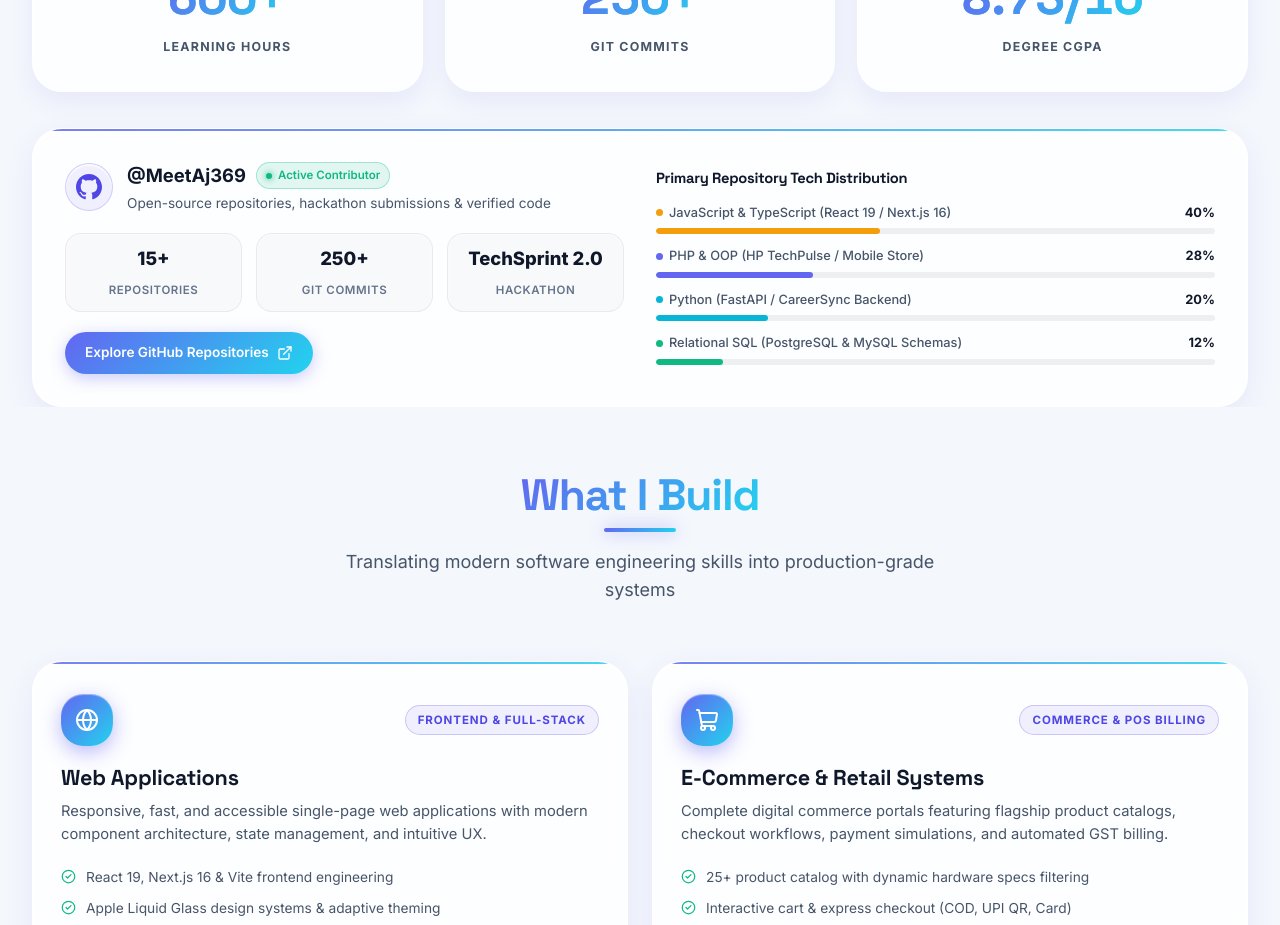
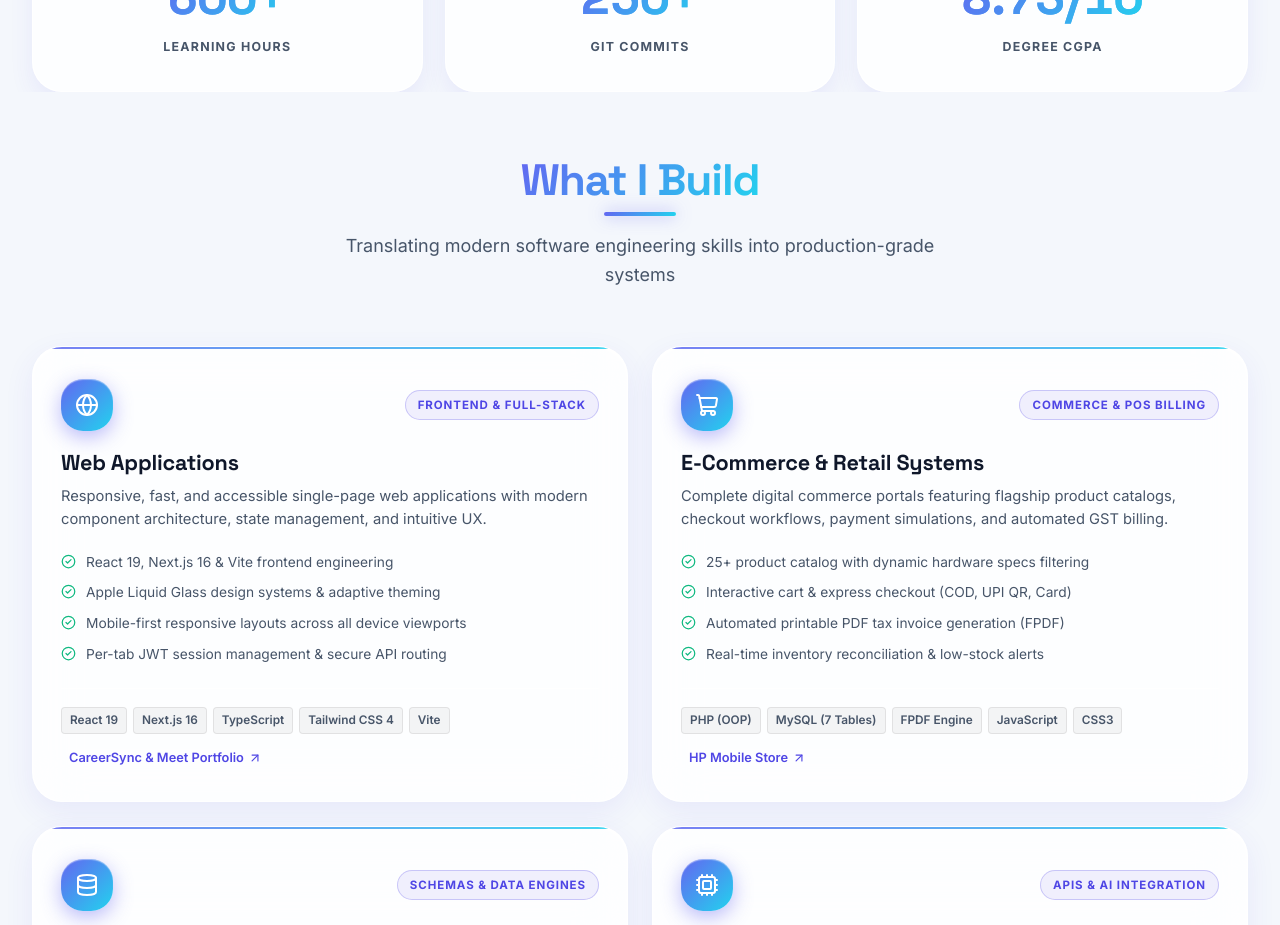
Before and after one commit to MeetAj369/Meet-Portfolio, a React (Vite) app: page / in a window 1280 px wide. Shown: the part 2520-3445 px from the top of the page. Built offline with nearby package versions, Linux system fonts and the light colour scheme.

Commit message:
feat(statistics): remove GitHub activity card as requested

```diff
--- a/src/components/sections/Statistics/Statistics.jsx
+++ b/src/components/sections/Statistics/Statistics.jsx
@@ -1,6 +1,5 @@
 import React from 'react';
-import { FolderGit2, Award, Code2, Clock, GitCommitHorizontal, GraduationCap, ExternalLink } from 'lucide-react';
-import { GithubIcon } from '../../common/Icons/BrandIcons';
+import { FolderGit2, Award, Code2, Clock, GitCommitHorizontal, GraduationCap } from 'lucide-react';
 import AnimatedCounter from '../../common/AnimatedCounter/AnimatedCounter';
 import { useScrollReveal } from '../../../hooks/useScrollReveal';
 import { stats } from '../../../data/personalInfo';
@@ -33,97 +32,6 @@ const Statistics = () => {
             );
           })}
         </div>
-
-        {/* Interactive GitHub Activity & Repository Momentum Card */}
-        <div className={styles.githubCard}>
-          <div className={styles.githubLeft}>
-            <div className={styles.githubHeader}>
-              <div className={styles.githubAvatar}>
-                <GithubIcon size={26} />
-              </div>
-              <div>
-                <div className={styles.githubUserRow}>
-                  <span className={styles.githubUsername}>@MeetAj369</span>
-                  <span className={styles.githubStatusBadge}>
-                    <span className={styles.githubDot} /> Active Contributor
-                  </span>
-                </div>
-                <p className={styles.githubBio}>Open-source repositories, hackathon submissions &amp; verified code</p>
-              </div>
-            </div>
-
-            <div className={styles.githubMetricsRow}>
-              <div className={styles.githubMetric}>
-                <span className={styles.githubMetricVal}>15+</span>
-                <span className={styles.githubMetricLbl}>Repositories</span>
-              </div>
-              <div className={styles.githubMetric}>
-                <span className={styles.githubMetricVal}>250+</span>
-                <span className={styles.githubMetricLbl}>Git Commits</span>
-              </div>
-              <div className={styles.githubMetric}>
-                <span className={styles.githubMetricVal}>TechSprint 2.0</span>
-                <span className={styles.githubMetricLbl}>Hackathon</span>
-              </div>
-            </div>
-
-            <a
-              href="https://github.com/MeetAj369"
-              target="_blank"
-              rel="noopener noreferrer"
-              className={styles.githubExploreBtn}
-              aria-label="Explore Meet Chauhan on GitHub"
-            >
-              <span>Explore GitHub Repositories</span>
-              <ExternalLink size={16} />
-            </a>
-          </div>
-
-          <div className={styles.githubRight}>
-            <h4 className={styles.langTitle}>Primary Repository Tech Distribution</h4>
-            <div className={styles.langList}>
-              <div className={styles.langItem}>
-                <div className={styles.langHeader}>
-                  <span className={styles.langName}><span className={styles.langDotJs} /> JavaScript &amp; TypeScript (React 19 / Next.js 16)</span>
-                  <span className={styles.langPercent}>40%</span>
-                </div>
-                <div className={styles.langBarTrack}>
-                  <div className={styles.langBarFill} style={{ width: '40%', background: '#f59e0b' }} />
-                </div>
-              </div>
-
-              <div className={styles.langItem}>
-                <div className={styles.langHeader}>
-                  <span className={styles.langName}><span className={styles.langDotPhp} /> PHP &amp; OOP (HP TechPulse / Mobile Store)</span>
-                  <span className={styles.langPercent}>28%</span>
-                </div>
-                <div className={styles.langBarTrack}>
-                  <div className={styles.langBarFill} style={{ width: '28%', background: '#6366f1' }} />
-                </div>
-              </div>
-
-              <div className={styles.langItem}>
-                <div className={styles.langHeader}>
-                  <span className={styles.langName}><span className={styles.langDotPy} /> Python (FastAPI / CareerSync Backend)</span>
-                  <span className={styles.langPercent}>20%</span>
-                </div>
-                <div className={styles.langBarTrack}>
-                  <div className={styles.langBarFill} style={{ width: '20%', background: '#06b6d4' }} />
-                </div>
-              </div>
-
-              <div className={styles.langItem}>
-                <div className={styles.langHeader}>
-                  <span className={styles.langName}><span className={styles.langDotSql} /> Relational SQL (PostgreSQL &amp; MySQL Schemas)</span>
-                  <span className={styles.langPercent}>12%</span>
-                </div>
-                <div className={styles.langBarTrack}>
-                  <div className={styles.langBarFill} style={{ width: '12%', background: '#10b981' }} />
-                </div>
-              </div>
-            </div>
-          </div>
-        </div>
       </div>
     </section>
   );
--- a/src/components/sections/Statistics/Statistics.module.css
+++ b/src/components/sections/Statistics/Statistics.module.css
@@ -133,261 +133,12 @@
   color: var(--text-secondary);
 }
 
-/* Interactive GitHub Activity & Repository Momentum Card */
-.githubCard {
-  margin-top: 36px;
-  background: var(--glass-bg);
-  backdrop-filter: var(--glass-blur);
-  -webkit-backdrop-filter: var(--glass-blur);
-  border: 1px solid var(--glass-border);
-  border-radius: var(--radius-xl);
-  padding: 32px;
-  display: grid;
-  grid-template-columns: 1fr 1fr;
-  gap: 32px;
-  align-items: center;
-  box-shadow: var(--glass-shadow), var(--glass-specular);
-  position: relative;
-  overflow: hidden;
-  transition: all 0.35s cubic-bezier(0.16, 1, 0.3, 1);
-}
-
-.githubCard::before {
-  content: '';
-  position: absolute;
-  top: 0;
-  left: 0;
-  right: 0;
-  height: 2px;
-  background: var(--accent-gradient);
-  opacity: 0.85;
-}
-
-[data-theme='light'] .githubCard {
-  background: rgba(255, 255, 255, 0.85);
-  border: 1px solid rgba(255, 255, 255, 0.95);
-  box-shadow: 0 10px 30px rgba(79, 70, 229, 0.08), inset 0 1.5px 1.5px #ffffff;
-}
-
-.githubCard:hover {
-  transform: translateY(-4px);
-  box-shadow: var(--glass-shadow-hover), var(--liquid-glow);
-  border-color: var(--accent-primary);
-}
-
-/* Left Column */
-.githubLeft {
-  display: flex;
-  flex-direction: column;
-  gap: 20px;
-}
-
-.githubHeader {
-  display: flex;
-  align-items: center;
-  gap: 14px;
-}
-
-.githubAvatar {
-  width: 48px;
-  height: 48px;
-  border-radius: 50%;
-  background: rgba(255, 255, 255, 0.08);
-  border: 1px solid var(--glass-border);
-  display: flex;
-  align-items: center;
-  justify-content: center;
-  color: var(--text-primary);
-  box-shadow: var(--glass-specular);
-  flex-shrink: 0;
-}
-
-[data-theme='light'] .githubAvatar {
-  background: rgba(79, 70, 229, 0.08);
-  border-color: rgba(79, 70, 229, 0.2);
-  color: #4f46e5;
-}
-
-.githubUserRow {
-  display: flex;
-  align-items: center;
-  gap: 10px;
-  margin-bottom: 4px;
-}
-
-.githubUsername {
-  font-size: 1.15rem;
-  font-weight: 700;
-  color: var(--text-primary);
-}
-
-.githubStatusBadge {
-  display: inline-flex;
-  align-items: center;
-  gap: 6px;
-  background: rgba(16, 185, 129, 0.12);
-  border: 1px solid rgba(16, 185, 129, 0.3);
-  color: #10b981;
-  font-size: 0.72rem;
-  font-weight: 600;
-  padding: 3px 9px;
-  border-radius: var(--radius-full);
-}
-
-.githubDot {
-  width: 6px;
-  height: 6px;
-  border-radius: 50%;
-  background: #10b981;
-  box-shadow: 0 0 6px #10b981;
-  animation: pulseDot 2s infinite;
-}
-
-.githubBio {
-  font-size: 0.85rem;
-  color: var(--text-secondary);
-  line-height: 1.4;
-  margin: 0;
-}
-
-.githubMetricsRow {
-  display: flex;
-  gap: 14px;
-}
-
-.githubMetric {
-  flex: 1;
-  background: rgba(255, 255, 255, 0.04);
-  border: 1px solid var(--glass-border);
-  border-radius: var(--radius-md);
-  padding: 10px 14px;
-  text-align: center;
-  box-shadow: inset 0 1px 1px rgba(255, 255, 255, 0.05);
-}
-
-[data-theme='light'] .githubMetric {
-  background: rgba(0, 0, 0, 0.02);
-  border-color: rgba(0, 0, 0, 0.06);
-}
-
-.githubMetricVal {
-  display: block;
-  font-size: 1.15rem;
-  font-weight: 800;
-  color: var(--text-primary);
-  margin-bottom: 2px;
-}
-
-.githubMetricLbl {
-  font-size: 0.72rem;
-  color: var(--text-tertiary);
-  font-weight: 600;
-  text-transform: uppercase;
-  letter-spacing: 0.05em;
-}
-
-.githubExploreBtn {
-  display: inline-flex;
-  align-items: center;
-  justify-content: center;
-  gap: 8px;
-  background: var(--accent-gradient);
-  color: #fff;
-  padding: 10px 20px;
-  border-radius: var(--radius-full);
-  font-size: 0.85rem;
-  font-weight: 600;
-  text-decoration: none;
-  width: fit-content;
-  box-shadow: 0 4px 16px rgba(99, 102, 241, 0.35);
-  transition: all 0.25s ease;
-}
-
-.githubExploreBtn:hover {
-  transform: translateY(-2px);
-  box-shadow: 0 8px 24px rgba(99, 102, 241, 0.55);
-}
-
-/* Right Column: Language Distribution */
-.githubRight {
-  display: flex;
-  flex-direction: column;
-  gap: 16px;
-}
-
-.langTitle {
-  font-size: 0.92rem;
-  font-weight: 700;
-  color: var(--text-primary);
-  margin: 0;
-}
-
-.langList {
-  display: flex;
-  flex-direction: column;
-  gap: 12px;
-}
-
-.langItem {
-  display: flex;
-  flex-direction: column;
-  gap: 5px;
-}
-
-.langHeader {
-  display: flex;
-  justify-content: space-between;
-  align-items: center;
-  font-size: 0.8rem;
-  color: var(--text-secondary);
-}
-
-.langName {
-  display: flex;
-  align-items: center;
-  gap: 6px;
-  font-weight: 500;
-}
-
-.langPercent {
-  font-weight: 700;
-  color: var(--text-primary);
-}
-
-.langDotJs, .langDotPhp, .langDotPy, .langDotSql {
-  width: 7px;
-  height: 7px;
-  border-radius: 50%;
-  display: inline-block;
-}
-.langDotJs { background: #f59e0b; }
-.langDotPhp { background: #6366f1; }
-.langDotPy { background: #06b6d4; }
-.langDotSql { background: #10b981; }
-
-.langBarTrack {
-  width: 100%;
-  height: 6px;
-  background: rgba(255, 255, 255, 0.08);
-  border-radius: var(--radius-full);
-  overflow: hidden;
-}
-
-[data-theme='light'] .langBarTrack {
-  background: rgba(0, 0, 0, 0.06);
-}
-
-.langBarFill {
-  height: 100%;
-  border-radius: var(--radius-full);
-  transition: width 1s ease;
-}
-
-@media (max-width: 900px) {
-  .githubCard {
-    grid-template-columns: 1fr;
-    padding: 24px;
-    gap: 24px;
+@keyframes shimmerSweep {
+  0% {
+    transform: translateX(-100%) rotate(25deg);
+  }
+  100% {
+    transform: translateX(300%) rotate(25deg);
   }
 }
 
@@ -399,17 +150,10 @@
   .statCard {
     padding: 26px 18px;
   }
-  .githubExploreBtn {
-    width: 100%;
-  }
 }
 
 @media (max-width: 480px) {
   .statsGrid {
     grid-template-columns: 1fr;
   }
-  .githubMetricsRow {
-    flex-direction: column;
-    gap: 8px;
-  }
 }
```
